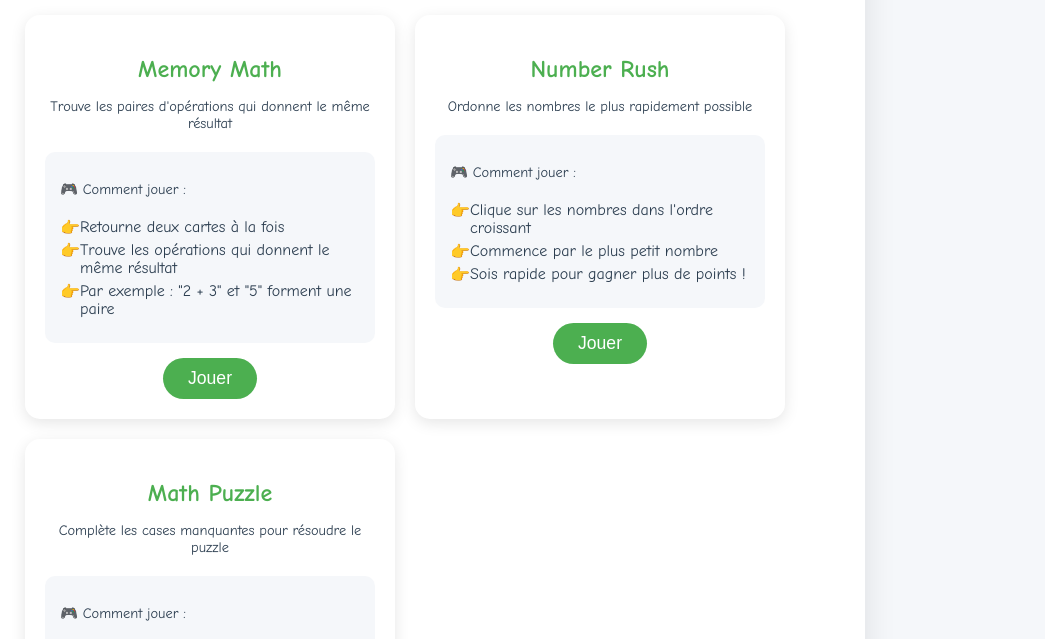
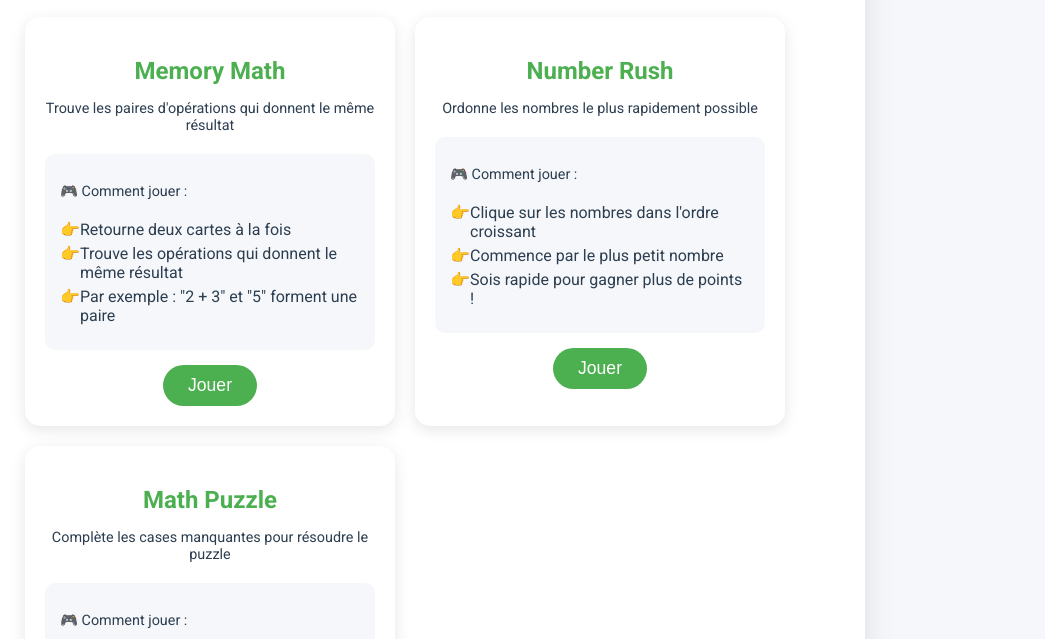
Before and after one commit to sibylassana95/SenEduc, a plain HTML site: page games.html in a window 1280 px wide. Shown: the part 292-931 px from the top of the page, without its empty margins (235-1280 px from the left). Drawn offline with nearby package versions, Linux system fonts and the light colour scheme.

Commit message:
Ajout de la police Roboto et application de styles CSS pour une meilleure expérience utilisateur dans les fichiers games.html et index.html.

```diff
--- a/games.html
+++ b/games.html
@@ -7,12 +7,13 @@
     <link rel="icon" type="image/png" href="favicon.png" sizes="16x16" />
     <link rel="stylesheet" href="styles.css" />
     <link rel="stylesheet" href="games.css" />
+    <link href="https://fonts.googleapis.com/css2?family=Roboto:wght@400;700&display=swap" rel="stylesheet">
     <link rel="stylesheet" href="https://cdnjs.cloudflare.com/ajax/libs/animate.css/4.1.1/animate.min.css" />
     <script src="https://cdn.jsdelivr.net/npm/canvas-confetti@1.5.1/dist/confetti.browser.min.js"></script>
     <audio id="correctSound" src="https://assets.mixkit.co/active_storage/sfx/2000/2000-preview.mp3" preload="auto"></audio>
     <audio id="incorrectSound" src="https://assets.mixkit.co/active_storage/sfx/2003/2003-preview.mp3" preload="auto"></audio>
 </head>
-<body>
+<body style="font-family: 'Roboto', sans-serif;">
     <div class="theme-switch">
         <button id="theme-toggle">
             <span class="light-icon">☀️</span>
```
Also changed, not shown: index.html (+2 -1 lines).
